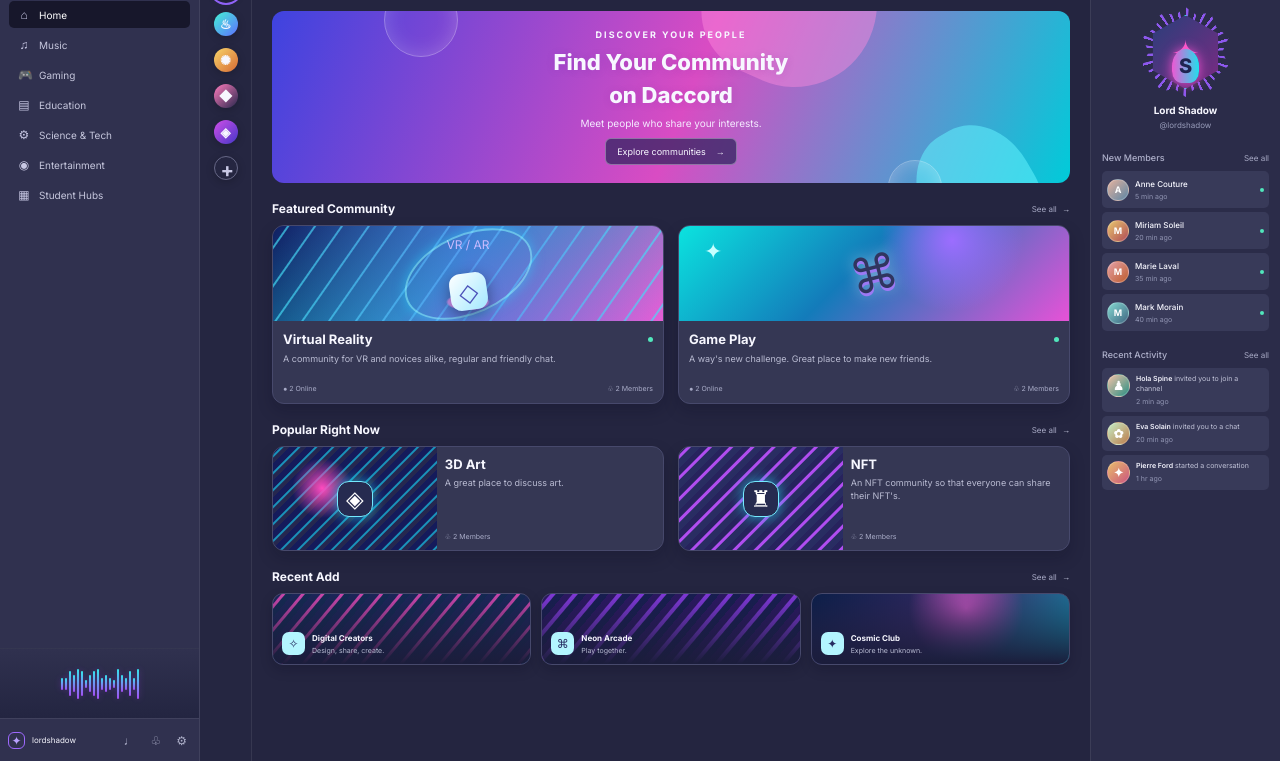
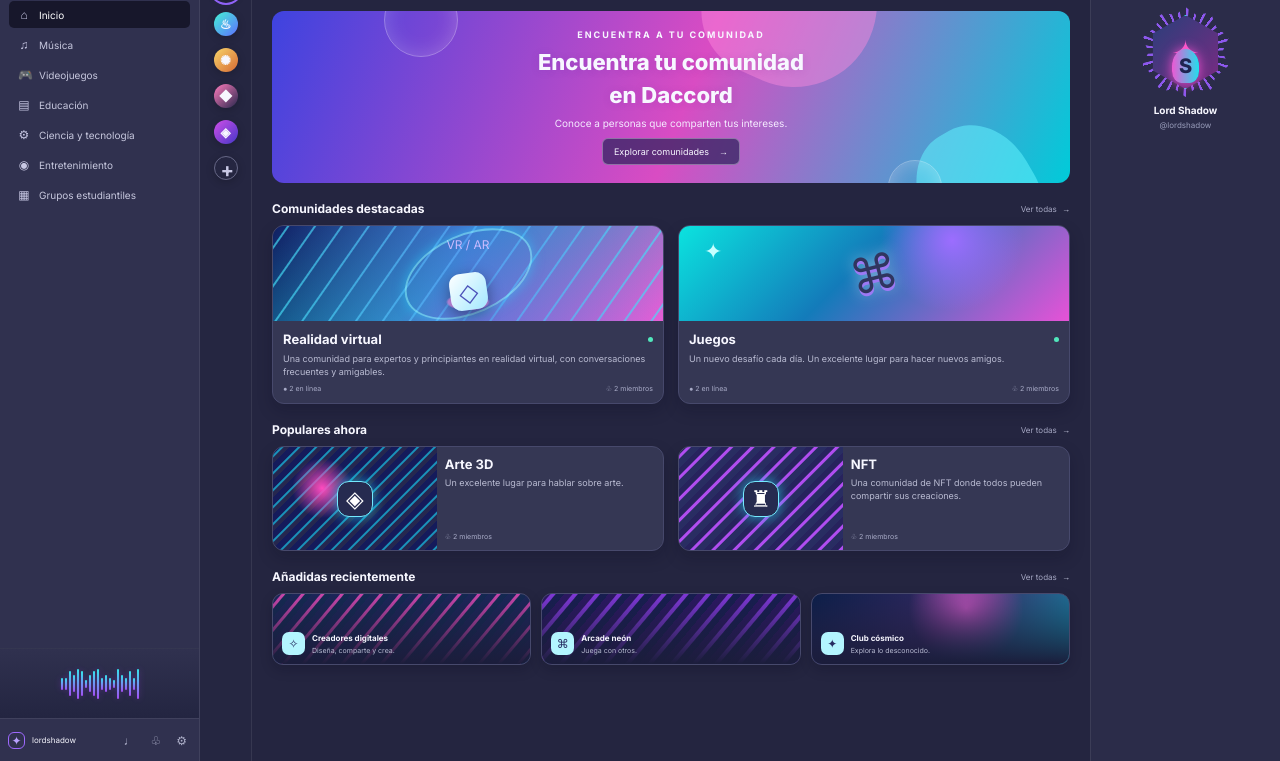
Before and after one commit to lordshadow-code/PARCIAL-0192841, a plain HTML site: page index.html in a window 1280 px wide. Shown: the part 39-800 px from the top of the page. Drawn offline with Linux system fonts and the light colour scheme.

Commit message:
ACTUALIZACION 4

```diff
--- a/index.html
+++ b/index.html
@@ -3,7 +3,7 @@
 <head>
   <meta charset="UTF-8">
   <meta name="viewport" content="width=device-width, initial-scale=1.0">
-  <title>Explore — Community Hub</title>
+  <title>Explorar — Comunidad</title>
   <link rel="stylesheet" href="styles/styles.css">
 </head>
 <body>
@@ -11,22 +11,22 @@
     <aside class="left-sidebar">
       <div class="brand-row">
         <div class="brand-mark">◈</div>
-        <span>Explore</span>
+        <span>Explorar</span>
       </div>
 
       <nav class="main-nav" aria-label="Navegación principal">
-        <a class="nav-item active" href="#home"><span class="nav-icon">⌂</span>Home</a>
-        <a class="nav-item" href="#music"><span class="nav-icon">♫</span>Music</a>
-        <a class="nav-item" href="#gaming"><span class="nav-icon">🎮</span>Gaming</a>
-        <a class="nav-item" href="#education"><span class="nav-icon">▤</span>Education</a>
-        <a class="nav-item" href="#science"><span class="nav-icon">⚙</span>Science &amp; Tech</a>
-        <a class="nav-item" href="#entertainment"><span class="nav-icon">◉</span>Entertainment</a>
-        <a class="nav-item" href="#students"><span class="nav-icon">▦</span>Student Hubs</a>
+        <a class="nav-item active" href="#home"><span class="nav-icon">⌂</span>Inicio</a>
+        <a class="nav-item" href="#music"><span class="nav-icon">♫</span>Música</a>
+        <a class="nav-item" href="#gaming"><span class="nav-icon">🎮</span>Videojuegos</a>
+        <a class="nav-item" href="#education"><span class="nav-icon">▤</span>Educación</a>
+        <a class="nav-item" href="#science"><span class="nav-icon">⚙</span>Ciencia y tecnología</a>
+        <a class="nav-item" href="#entertainment"><span class="nav-icon">◉</span>Entretenimiento</a>
+        <a class="nav-item" href="#students"><span class="nav-icon">▦</span>Grupos estudiantiles</a>
       </nav>
 
       <div class="sidebar-spacer"></div>
       <div class="voice-panel">
-        <div class="waveform" aria-label="Audio activity">
+        <div class="waveform" aria-label="Actividad de audio">
           <i></i><i></i><i></i><i></i><i></i><i></i><i></i><i></i><i></i><i></i>
           <i></i><i></i><i></i><i></i><i></i><i></i><i></i><i></i><i></i><i></i>
         </div>
@@ -51,10 +51,10 @@
 
     <main class="main-content" id="home">
       <header class="topbar">
-        <div class="mobile-brand">Explore</div>
+        <div class="mobile-brand">Explorar</div>
         <label class="search-box">
           <span>⌕</span>
-          <input type="search" placeholder="Explore communities..." aria-label="Buscar comunidades">
+          <input type="search" placeholder="Explorar comunidades..." aria-label="Buscar comunidades">
         </label>
         <div class="top-actions">
           <button class="icon-button" aria-label="Vista">▣</button>
@@ -69,10 +69,10 @@
           <div class="hero-shape shape-one"></div>
           <div class="hero-shape shape-two"></div>
           <div class="hero-copy">
-            <p class="eyebrow">DISCOVER YOUR PEOPLE</p>
-            <h1>Find Your Community<br>on Daccord</h1>
-            <p>Meet people who share your interests.</p>
-            <a class="hero-button" href="#featured">Explore communities <span>→</span></a>
+            <p class="eyebrow">ENCUENTRA A TU COMUNIDAD</p>
+            <h1>Encuentra tu comunidad<br>en Daccord</h1>
+            <p>Conoce a personas que comparten tus intereses.</p>
+            <a class="hero-button" href="#featured">Explorar comunidades <span>→</span></a>
           </div>
           <div class="hero-orb orb-one"></div>
           <div class="hero-orb orb-two"></div>
@@ -80,24 +80,24 @@
 
         <section class="content-section" id="featured">
           <div class="section-heading">
-            <h2>Featured Community</h2>
-            <a href="#featured">See all <span>→</span></a>
+            <h2>Comunidades destacadas</h2>
+            <a href="#featured">Ver todas <span>→</span></a>
           </div>
           <div class="community-grid">
             <article class="community-card">
               <div class="card-art art-vr"><span class="art-label">VR / AR</span><div class="art-ring"></div><div class="art-cube">◇</div></div>
               <div class="card-body">
-                <div class="card-title-row"><h3>Virtual Reality</h3><span class="online-dot"></span></div>
-                <p>A community for VR and novices alike, regular and friendly chat.</p>
-                <div class="card-meta"><span>● 2 Online</span><span>♧ 2 Members</span></div>
+                <div class="card-title-row"><h3>Realidad virtual</h3><span class="online-dot"></span></div>
+                <p>Una comunidad para expertos y principiantes en realidad virtual, con conversaciones frecuentes y amigables.</p>
+                <div class="card-meta"><span>● 2 en línea</span><span>♧ 2 miembros</span></div>
               </div>
             </article>
             <article class="community-card">
               <div class="card-art art-game"><span class="controller">⌘</span><div class="art-spark">✦</div></div>
               <div class="card-body">
-                <div class="card-title-row"><h3>Game Play</h3><span class="online-dot"></span></div>
-                <p>A way's new challenge. Great place to make new friends.</p>
-                <div class="card-meta"><span>● 2 Online</span><span>♧ 2 Members</span></div>
+                <div class="card-title-row"><h3>Juegos</h3><span class="online-dot"></span></div>
+                <p>Un nuevo desafío cada día. Un excelente lugar para hacer nuevos amigos.</p>
+                <div class="card-meta"><span>● 2 en línea</span><span>♧ 2 miembros</span></div>
               </div>
             </article>
           </div>
@@ -105,24 +105,24 @@
 
         <section class="content-section">
           <div class="section-heading">
-            <h2>Popular Right Now</h2>
-            <a href="#popular">See all <span>→</span></a>
+            <h2>Populares ahora</h2>
+            <a href="#popular">Ver todas <span>→</span></a>
           </div>
           <div class="community-grid">
             <article class="community-card horizontal-card" id="popular">
               <div class="small-art art-3d"><span>◈</span></div>
               <div class="horizontal-body">
-                <h3>3D Art</h3>
-                <p>A great place to discuss art.</p>
-                <div class="card-meta"><span>♧ 2 Members</span></div>
+                <h3>Arte 3D</h3>
+                <p>Un excelente lugar para hablar sobre arte.</p>
+                <div class="card-meta"><span>♧ 2 miembros</span></div>
               </div>
             </article>
             <article class="community-card horizontal-card">
               <div class="small-art art-nft"><span>♜</span></div>
               <div class="horizontal-body">
                 <h3>NFT</h3>
-                <p>An NFT community so that everyone can share their NFT's.</p>
-                <div class="card-meta"><span>♧ 2 Members</span></div>
+                <p>Una comunidad de NFT donde todos pueden compartir sus creaciones.</p>
+                <div class="card-meta"><span>♧ 2 miembros</span></div>
               </div>
             </article>
           </div>
@@ -130,13 +130,13 @@
 
         <section class="content-section">
           <div class="section-heading">
-            <h2>Recent Add</h2>
-            <a href="#recent">See all <span>→</span></a>
+            <h2>Añadidas recientemente</h2>
+            <a href="#recent">Ver todas <span>→</span></a>
           </div>
           <div class="recent-grid" id="recent">
-            <article class="recent-card recent-one"><span class="recent-icon">✧</span><div><h3>Digital Creators</h3><p>Design, share, create.</p></div></article>
-            <article class="recent-card recent-two"><span class="recent-icon">⌘</span><div><h3>Neon Arcade</h3><p>Play together.</p></div></article>
-            <article class="recent-card recent-three"><span class="recent-icon">✦</span><div><h3>Cosmic Club</h3><p>Explore the unknown.</p></div></article>
+            <article class="recent-card recent-one"><span class="recent-icon">✧</span><div><h3>Creadores digitales</h3><p>Diseña, comparte y crea.</p></div></article>
+            <article class="recent-card recent-two"><span class="recent-icon">⌘</span><div><h3>Arcade neón</h3><p>Juega con otros.</p></div></article>
+            <article class="recent-card recent-three"><span class="recent-icon">✦</span><div><h3>Club cósmico</h3><p>Explora lo desconocido.</p></div></article>
           </div>
         </section>
       </div>
@@ -150,24 +150,6 @@
         <p class="handle">@lordshadow</p>
       </div>
 
-      <section class="right-section">
-        <div class="right-heading"><h3>New Members</h3><a href="#members">See all</a></div>
-        <div class="member-list" id="members">
-          <div class="member-row"><div class="member-avatar member-one">A</div><div><strong>Anne Couture</strong><small>5 min ago</small></div><span class="member-status"></span></div>
-          <div class="member-row"><div class="member-avatar member-two">M</div><div><strong>Miriam Soleil</strong><small>20 min ago</small></div><span class="member-status"></span></div>
-          <div class="member-row"><div class="member-avatar member-three">M</div><div><strong>Marie Laval</strong><small>35 min ago</small></div><span class="member-status"></span></div>
-          <div class="member-row"><div class="member-avatar member-four">M</div><div><strong>Mark Morain</strong><small>40 min ago</small></div><span class="member-status"></span></div>
-        </div>
-      </section>
-
-      <section class="right-section activity-section">
-        <div class="right-heading"><h3>Recent Activity</h3><a href="#activity">See all</a></div>
-        <div class="activity-list" id="activity">
-          <div class="activity-row"><div class="activity-avatar activity-a">♟</div><p><strong>Hola Spine</strong> invited you to join a channel<small>2 min ago</small></p></div>
-          <div class="activity-row"><div class="activity-avatar activity-b">✿</div><p><strong>Eva Solain</strong> invited you to a chat<small>20 min ago</small></p></div>
-          <div class="activity-row"><div class="activity-avatar activity-c">✦</div><p><strong>Pierre Ford</strong> started a conversation<small>1 hr ago</small></p></div>
-        </div>
-      </section>
     </aside>
   </div>
 </body>
```
